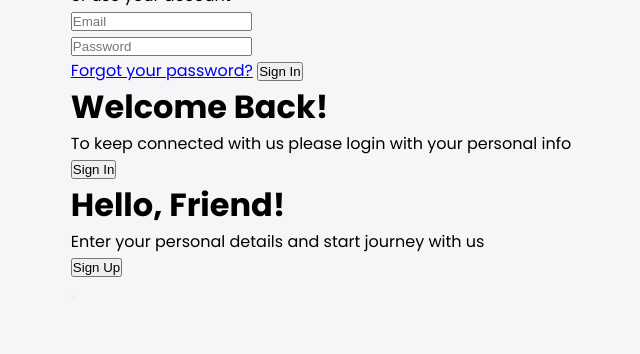
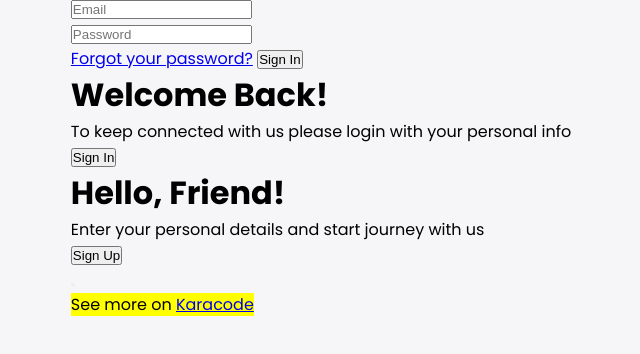
Before and after one commit to AKaraeski/sign-in-up-page, a plain HTML site: page index.html in a window 1280 px wide. Shown: the part 392-746 px from the top of the page, without its empty margins (319-959 px from the left). Drawn offline with Linux system fonts and the light colour scheme.

Commit message:
Update index.html

```diff
--- a/index.html
+++ b/index.html
@@ -75,7 +75,9 @@
         </div>
     </div>
 
-
+    <footer>
+        <mark>See more on <a href="https://www.youtube.com/channel/UCHIkJZkap10qGFHq5ViIExg">Karacode</a></mark>
+    </footer>
 
     <!-- js code -->
     <script>
```
